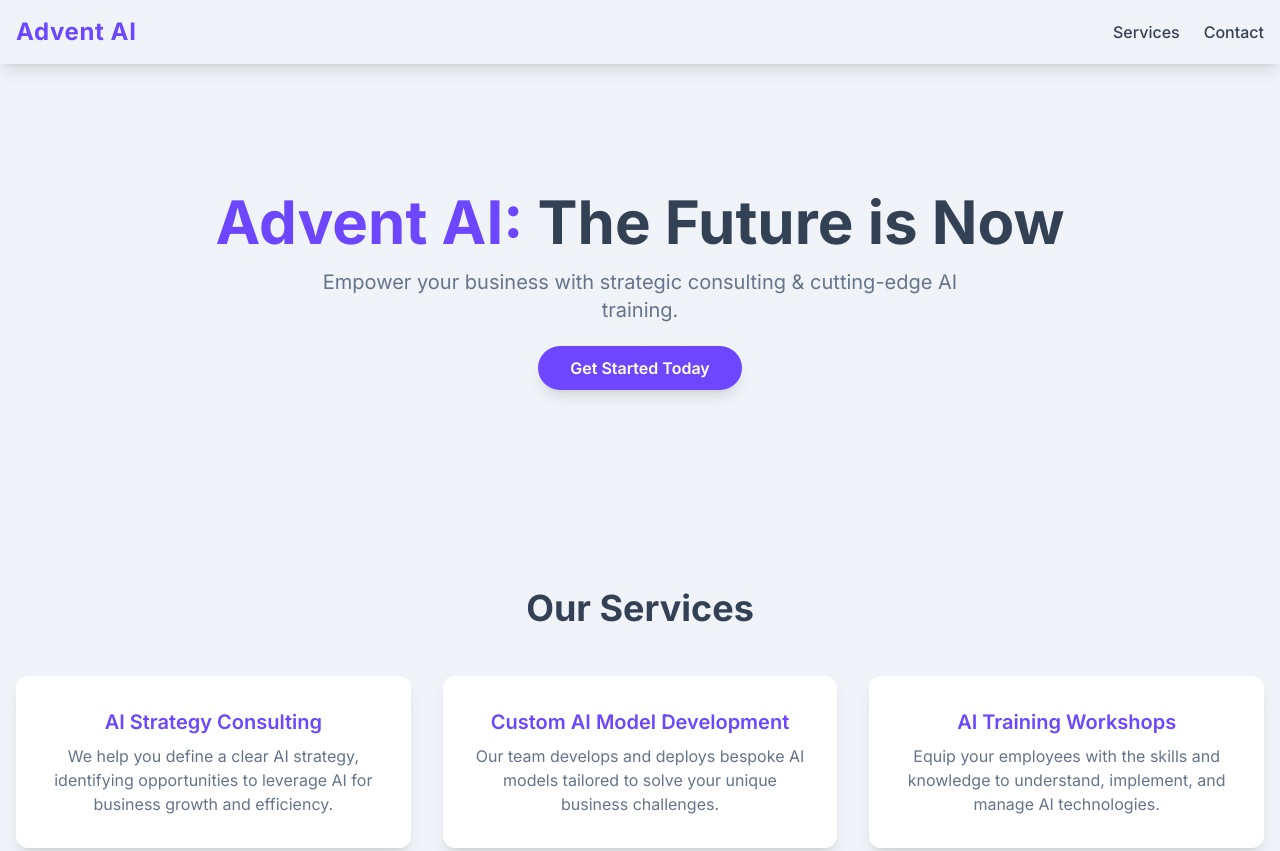
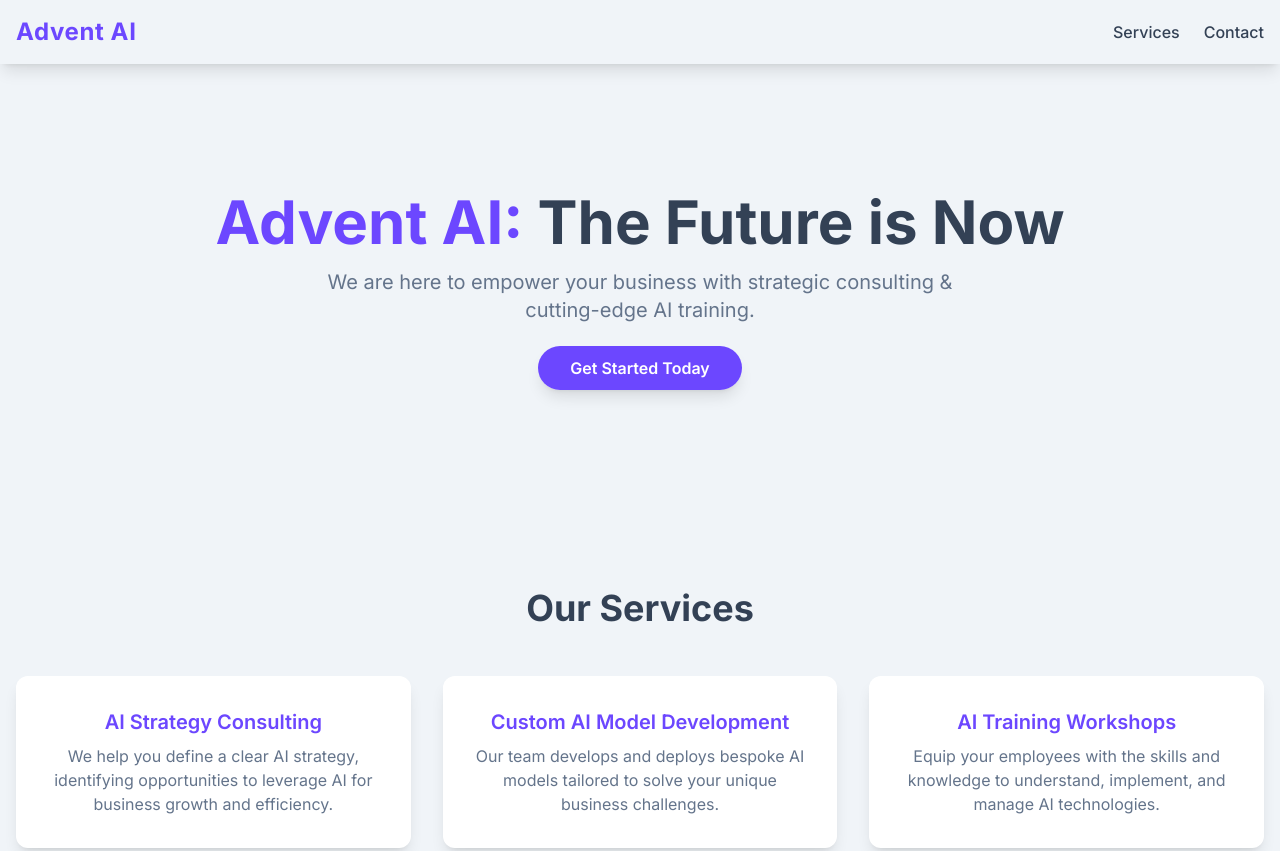
Before and after one commit to pavithrareddykc/adventaiservices, a plain HTML site: page index.html in a window 1280 px wide. Shown: the top 851 px of the page. Drawn offline with nearby package versions, Linux system fonts and the light colour scheme.

Commit message:
Update index.html

```diff
--- a/index.html
+++ b/index.html
@@ -85,7 +85,7 @@
                     <span class="text-primary-purple">Advent AI:</span> The Future is Now
                 </h1>
                 <p class="text-lg md:text-xl text-light-text max-w-2xl mx-auto mb-8 animate-fade-in-2s">
-                    Empower your business with strategic consulting & cutting-edge AI training.
+                    We are here to empower your business with strategic consulting & cutting-edge AI training.
                 </p>
                 <a href="#contact" class="bg-primary-purple text-white font-semibold py-3 px-8 rounded-full shadow-lg hover:bg-purple-700 transition-all duration-300 transform hover:scale-105 animate-fade-in-3s">Get Started Today</a>
             </div>
```
